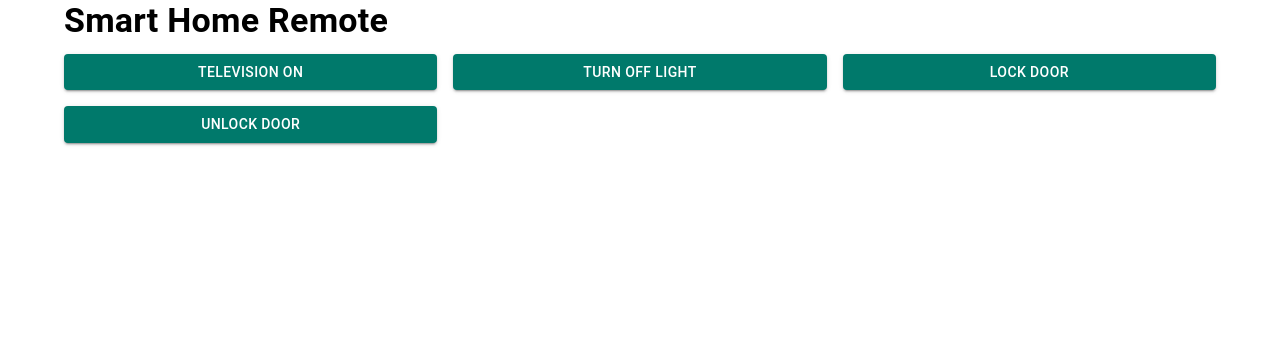
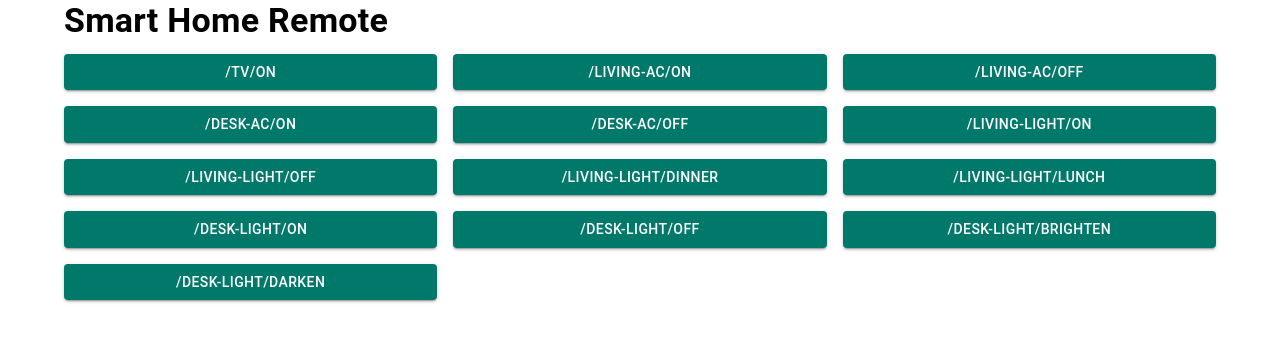
Before and after one commit to shunki1001/iot-remote-controller, a React (Create React App) app: page / in a window 1280 px wide. Shown: the top 342 px of the page. Built offline with nearby package versions, Linux system fonts and the light colour scheme.

Commit message:
#1 ボタン追加

```diff
--- a/src/App.js
+++ b/src/App.js
@@ -2,13 +2,23 @@ import React from "react";
 import { Button, Grid, Container, Typography } from "@mui/material";
 import axios from "axios";
 
-const host_domain = "http://127.0.0.1:5001";
+const host_domain =
+  "https://asia-northeast1-doctor-ilcsi.cloudfunctions.net/python-backend-function";
 
 const buttons = [
-  { label: "Television On", endpoint: "/tv/on" },
-  { label: "Turn Off Light", endpoint: "/api/light/off" },
-  { label: "Lock Door", endpoint: "/api/door/lock" },
-  { label: "Unlock Door", endpoint: "/api/door/unlock" },
+  { label: "/tv/on", endpoint: "/tv/on" },
+  { label: "/living-ac/on", endpoint: "/living-ac/on" },
+  { label: "/living-ac/off", endpoint: "/living-ac/off" },
+  { label: "/desk-ac/on", endpoint: "/desk-ac/on" },
+  { label: "/desk-ac/off", endpoint: "/desk-ac/off" },
+  { label: "/living-light/on", endpoint: "/living-light/on" },
+  { label: "/living-light/off", endpoint: "/living-light/off" },
+  { label: "/living-light/dinner", endpoint: "/living-light/dinner" },
+  { label: "/living-light/lunch", endpoint: "/living-light/lunch" },
+  { label: "/desk-light/on", endpoint: "/desk-light/on" },
+  { label: "/desk-light/off", endpoint: "/desk-light/off" },
+  { label: "/desk-light/brighten", endpoint: "/desk-light/brighten" },
+  { label: "/desk-light/darken", endpoint: "/desk-light/darken" },
 ];
 
 const handleButtonClick = (endpoint) => {
```
